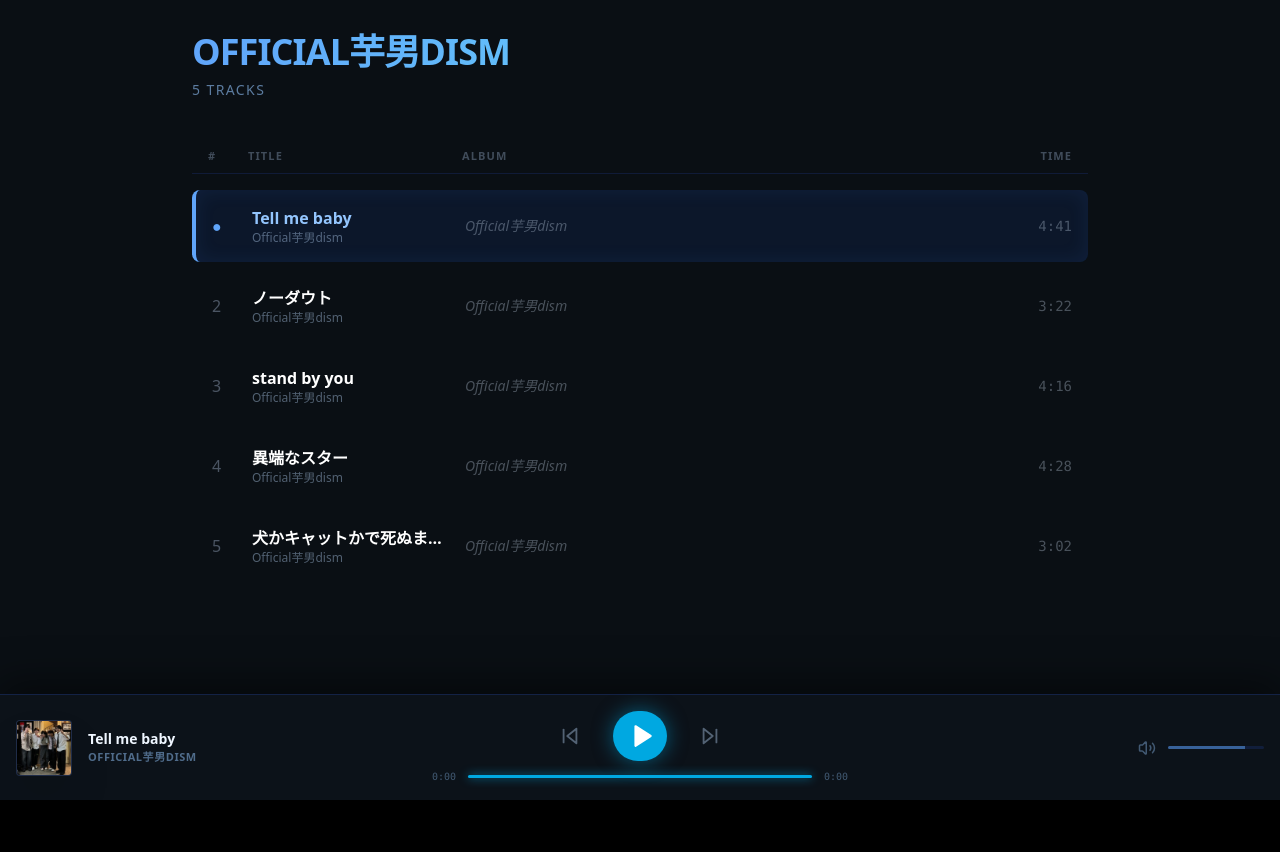
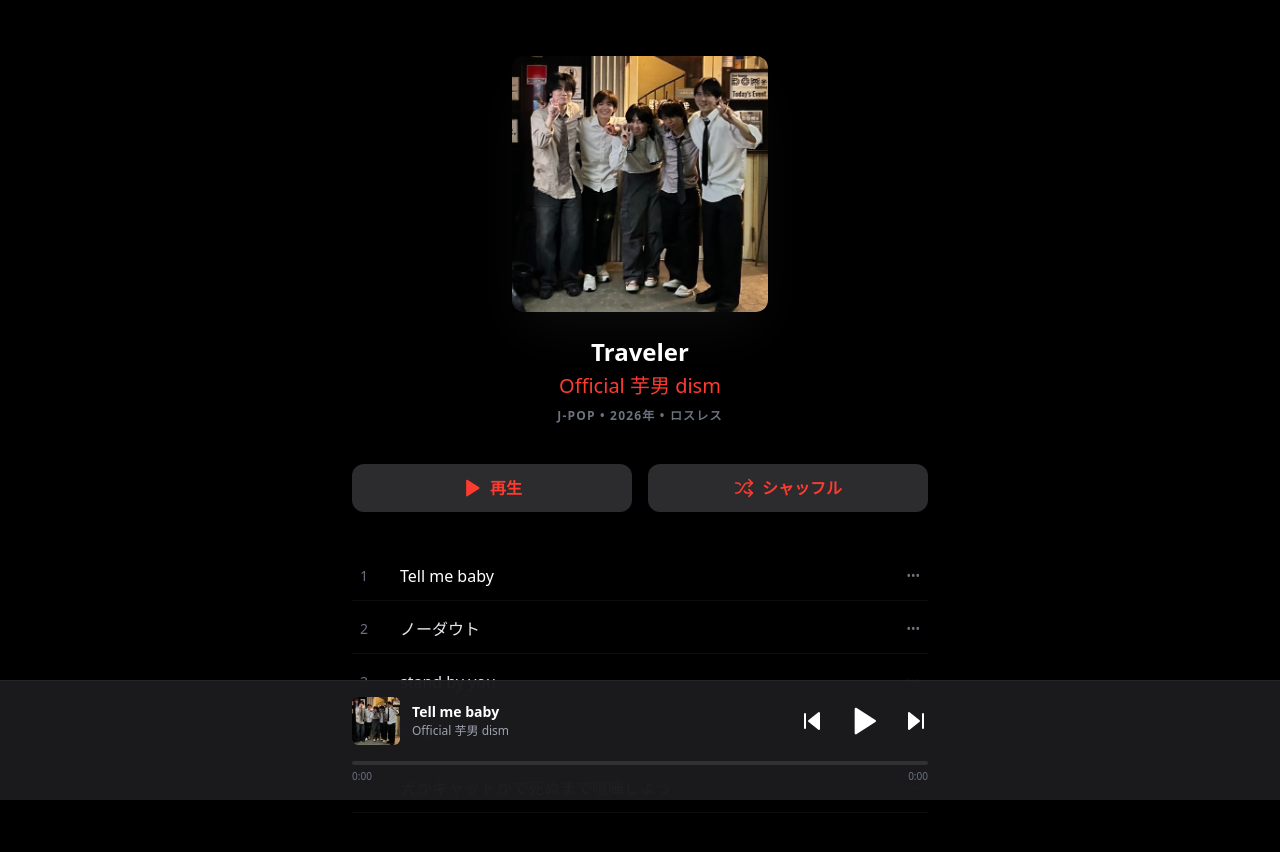
Before and after one commit to kazushige15/my-band-player, a Next.js app: page / in a window 1280 px wide. Shown: the top 852 px of the page. Before the commit the page ends 800 px from the top, so only its background shows below. Built offline with nearby package versions, Linux system fonts and the light colour scheme.

Commit message:
Update to Official芋男dism

```diff
--- a/app/page.tsx
+++ b/app/page.tsx
@@ -2,95 +2,60 @@
 
 import { useState } from 'react';
 import AudioPlayer from '@/components/AudioPlayer';
+import { Play, Shuffle } from 'lucide-react';
 
 const PLAYLIST = [
-  {
-    id: 1,
-    title: "Tell me baby",
-    src: "/tell me baby.mp3",
-    cover: "/jacket.jpg",
-    album: "Official芋男dism",
-    duration: "4:41"
-  },
-  {
-    id: 2,
-    title: "ノーダウト",
-    src: "/ノーダウト.mp3",
-    cover: "/jacket.jpg",
-    album: "Official芋男dism",
-    duration: "3:22"
-  },
-  {
-    id: 3,
-    title: "stand by you",
-    src: "/stand by you.mp3",
-    cover: "/jacket.jpg",
-    album: "Official芋男dism",
-    duration: "4:16"
-  },
-  {
-    id: 4,
-    title: "異端なスター",
-    src: "/異端なスター.mp3",
-    cover: "/jacket.jpg",
-    album: "Official芋男dism",
-    duration: "4:28"
-  },
-  {
-    id: 5,
-    title: "犬かキャットかで死ぬまで喧嘩しよう",
-    src: "/犬かキャットかで死ぬまで喧嘩しよう.mp3",
-    cover: "/jacket.jpg",
-    album: "Official芋男dism",
-    duration: "3:02"
-  },
+  { id: 1, title: "Tell me baby", src: "/tell me baby.mp3", cover: "/jacket.jpg", album: "Traveler", duration: "4:41" },
+  { id: 2, title: "ノーダウト", src: "/ノーダウト.mp3", cover: "/jacket.jpg", album: "Traveler", duration: "3:22" },
+  { id: 3, title: "stand by you", src: "/stand by you.mp3", cover: "/jacket.jpg", album: "Traveler", duration: "4:16" },
+  { id: 4, title: "異端なスター", src: "/異端なスター.mp3", cover: "/jacket.jpg", album: "Traveler", duration: "4:28" },
+  { id: 5, title: "犬かキャットかで死ぬまで喧嘩しよう", src: "/犬かキャットかで死ぬまで喧嘩しよう.mp3", cover: "/jacket.jpg", album: "Traveler", duration: "3:02" },
 ];
 
 export default function Home() {
   const [currentTrack, setCurrentTrack] = useState(PLAYLIST[0]);
 
   return (
-    <main className="min-h-screen bg-[#0a0f14] text-white p-8 pb-32 font-sans">
-      <header className="mb-10 max-w-4xl mx-auto">
-        <h1 className="text-4xl font-bold tracking-tight mb-2 bg-gradient-to-r from-blue-400 to-cyan-300 bg-clip-text text-transparent uppercase">
-          Official芋男dism
-        </h1>
-        <p className="text-blue-300/60 text-sm font-medium tracking-widest">
-          {PLAYLIST.length} TRACKS
-        </p>
-      </header>
-
-      <div className="max-w-4xl mx-auto">
-        <div className="grid grid-cols-[24px_1fr_2fr_1fr] gap-4 px-4 py-2 text-blue-200/30 text-[11px] font-bold uppercase tracking-widest border-b border-blue-900/30 mb-4">
-          <div>#</div>
-          <div>Title</div>
-          <div>Album</div>
-          <div className="text-right">Time</div>
+    <main className="min-h-screen bg-black text-white p-6 pb-40 font-sans">
+      <div className="max-w-xl mx-auto">
+        {/* ヘッダーセクション */}
+        <div className="flex flex-col items-center mt-8 mb-10 text-center">
+          <div className="w-64 h-64 mb-6 shadow-2xl shadow-white/5">
+            <img src={currentTrack.cover} alt="Album Art" className="w-full h-full object-cover rounded-xl" />
+          </div>
+          <h1 className="text-2xl font-bold mb-1">Traveler</h1>
+          <h2 className="text-xl text-[#ff3b30] mb-2 font-medium">Official 芋男 dism</h2>
+          <p className="text-gray-500 text-xs uppercase tracking-widest font-semibold">J-Pop • 2026年 • ロスレス</p>
         </div>
 
+        {/* 再生・シャッフルボタン */}
+        <div className="grid grid-cols-2 gap-4 mb-10">
+          <button className="flex items-center justify-center gap-2 bg-[#2c2c2e] hover:bg-[#3a3a3c] py-3 rounded-xl font-bold text-[#ff3b30] transition">
+            <Play size={20} fill="#ff3b30" /> 再生
+          </button>
+          <button className="flex items-center justify-center gap-2 bg-[#2c2c2e] hover:bg-[#3a3a3c] py-3 rounded-xl font-bold text-[#ff3b30] transition">
+            <Shuffle size={20} /> シャッフル
+          </button>
+        </div>
+
+        {/* 曲リスト */}
+        <div className="space-y-1">
           {PLAYLIST.map((track, index) => (
             <div
               key={track.id}
               onClick={() => setCurrentTrack(track)}
-            className={`grid grid-cols-[24px_1fr_2fr_1fr] gap-4 px-4 py-4 rounded-lg transition-all duration-300 group items-center cursor-pointer mb-2 border-l-4 ${
-              currentTrack.id === track.id
-                ? 'bg-blue-600/10 border-blue-400 shadow-[inset_0_0_20px_rgba(59,130,246,0.1)]'
-                : 'hover:bg-white/5 border-transparent'
-            }`}
+              className="flex items-center gap-4 px-2 py-3 group cursor-pointer border-b border-white/5 active:bg-white/10 transition"
             >
-            <div className={currentTrack.id === track.id ? 'text-blue-400 font-bold' : 'text-gray-600'}>
-              {currentTrack.id === track.id ? '●' : index + 1}
+              <div className="w-6 text-gray-500 text-sm font-medium">{index + 1}</div>
+              <div className="flex-1 min-w-0">
+                <div className={`font-medium truncate ${currentTrack.id === track.id ? 'text-white' : 'text-gray-200'}`}>
+                  {track.title}
                 </div>
-            <div className="flex flex-col min-w-0">
-              <span className={`font-bold truncate ${currentTrack.id === track.id ? 'text-blue-300' : 'text-white'}`}>
-                {track.title}
-              </span>
-              <span className="text-xs text-blue-200/40">Official芋男dism</span>
               </div>
-            <div className="text-sm text-blue-100/30 italic truncate">{track.album}</div>
-            <div className="text-right text-sm text-blue-100/30 font-mono">{track.duration}</div>
+              <div className="text-gray-500 text-xs">•••</div>
             </div>
           ))}
+        </div>
       </div>
 
       <AudioPlayer
--- a/components/AudioPlayer.tsx
+++ b/components/AudioPlayer.tsx
@@ -3,7 +3,7 @@
 import { useState, useEffect } from 'react';
 // @ts-ignore
 import { Howl } from 'howler';
-import { Play, Pause, SkipForward, SkipBack, Volume2 } from 'lucide-react';
+import { Play, Pause, SkipForward, SkipBack } from 'lucide-react';
 
 export default function AudioPlayer({ src, title, cover }: { src: string; title: string; cover: string }) {
   const [sound, setSound] = useState<Howl | null>(null);
@@ -19,10 +19,8 @@
       onload: () => setDuration(newSound.duration()),
       onplay: () => setIsPlaying(true),
       onpause: () => setIsPlaying(false),
-      onstop: () => setIsPlaying(false),
       onend: () => setIsPlaying(false),
     });
-
     setSound(newSound);
     return () => { newSound.unload(); };
   }, [src]);
@@ -30,9 +28,7 @@
   useEffect(() => {
     let timer: any;
     if (isPlaying && sound) {
-      timer = setInterval(() => {
-        setSeek(sound.seek());
-      }, 1000);
+      timer = setInterval(() => setSeek(sound.seek()), 1000);
     }
     return () => clearInterval(timer);
   }, [isPlaying, sound]);
@@ -51,60 +47,37 @@
     setSeek(newPos);
   };
 
-  const formatTime = (secs: number) => {
-    const minutes = Math.floor(secs / 60) || 0;
-    const seconds = Math.floor(secs % 60) || 0;
-    return `${minutes}:${seconds < 10 ? '0' : ''}${seconds}`;
-  };
-
   return (
-    <div className="fixed bottom-0 left-0 right-0 bg-[#0d131a]/95 backdrop-blur-xl border-t border-blue-900/40 p-4 text-white z-50 shadow-[0_-10px_40px_rgba(0,0,0,0.5)]">
-      <div className="max-w-screen-xl mx-auto flex items-center justify-between">
-
-        <div className="flex items-center gap-4 w-1/3">
-          <div className="w-14 h-14 bg-gray-800 rounded shadow-2xl overflow-hidden border border-blue-900/20">
-             <img src={cover} alt={title} className="w-full h-full object-cover" />
+    <div className="fixed bottom-0 left-0 right-0 bg-[#1c1c1e]/95 backdrop-blur-2xl border-t border-white/5 px-6 py-4 z-50">
+      <div className="max-w-xl mx-auto">
+        <div className="flex items-center justify-between mb-4">
+          <div className="flex items-center gap-3 min-w-0">
+            <img src={cover} className="w-12 h-12 rounded-md object-cover" />
+            <div className="min-w-0">
+              <div className="text-sm font-bold truncate">{title}</div>
+              <div className="text-[12px] text-gray-400">Official 芋男 dism</div>
+            </div>
           </div>
-          <div className="min-w-0">
-            <div className="text-sm font-bold truncate text-blue-50">{title}</div>
-            <div className="text-[11px] text-blue-300/50 font-bold uppercase tracking-wider">Official芋男dism</div>
+          <div className="flex items-center gap-6">
+            <SkipBack size={24} fill="white" className="cursor-pointer" />
+            <button onClick={togglePlay} className="hover:scale-110 transition">
+              {isPlaying ? <Pause size={32} fill="white" /> : <Play size={32} fill="white" />}
+            </button>
+            <SkipForward size={24} fill="white" className="cursor-pointer" />
           </div>
         </div>
 
-        <div className="flex flex-col items-center gap-2 w-1/3">
-          <div className="flex items-center gap-8">
-            <SkipBack size={22} className="text-blue-200/40 hover:text-blue-300 cursor-pointer transition" />
-            <button
-              onClick={togglePlay}
-              className="bg-[#00a8e1] text-white p-3 rounded-full hover:scale-110 active:scale-95 transition shadow-[0_0_20px_rgba(0,168,225,0.5)]"
-            >
-              {isPlaying ? <Pause size={26} fill="white" /> : <Play size={26} fill="white" className="ml-1" />}
-            </button>
-            <SkipForward size={22} className="text-blue-200/40 hover:text-blue-300 cursor-pointer transition" />
-          </div>
-
-          <div className="w-full max-w-md flex items-center gap-3 text-[10px] font-mono text-blue-300/40">
-            <span>{formatTime(seek)}</span>
-            <div
-              onClick={handleSeek}
-              className="flex-1 h-[3px] bg-blue-900/30 rounded-full cursor-pointer relative group"
-            >
-              <div
-                className="bg-[#00a8e1] group-hover:bg-cyan-400 h-full rounded-full transition-all shadow-[0_0_10px_rgba(0,168,225,0.8)]"
-                style={{ width: `${(seek / duration) * 100}%` }}
-              ></div>
-            </div>
-            <span>{formatTime(duration)}</span>
-          </div>
+        {/* シークバー (Apple風の細いグレー) */}
+        <div className="relative w-full h-1 bg-white/10 rounded-full cursor-pointer group" onClick={handleSeek}>
+          <div
+            className="absolute h-full bg-white/40 rounded-full group-hover:bg-white/60 transition-colors"
+            style={{ width: `${(seek / duration) * 100}%` }}
+          ></div>
         </div>
-
-        <div className="flex justify-end items-center gap-3 w-1/3">
-          <Volume2 size={18} className="text-blue-300/40" />
-          <div className="w-24 h-[3px] bg-blue-900/30 rounded-full overflow-hidden">
-             <div className="bg-blue-400/50 h-full w-[80%]"></div>
-          </div>
+        <div className="flex justify-between mt-1 text-[10px] text-gray-500 font-medium">
+          <span>{Math.floor(seek / 60)}:{(Math.floor(seek % 60)).toString().padStart(2, '0')}</span>
+          <span>{Math.floor(duration / 60)}:{(Math.floor(duration % 60)).toString().padStart(2, '0')}</span>
         </div>
-
       </div>
     </div>
   );
```
Lines whose indentation alone changed are shown as unchanged.
